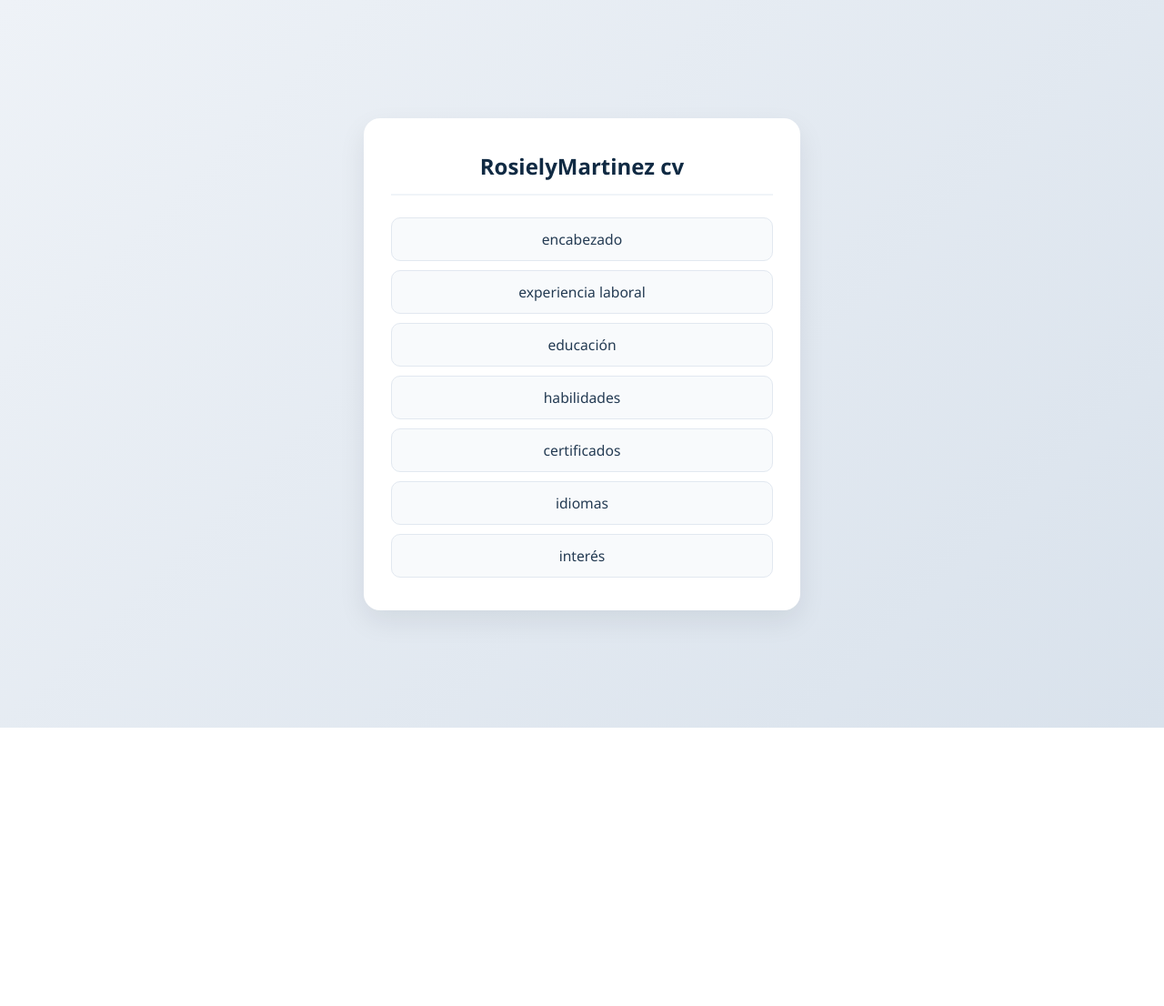
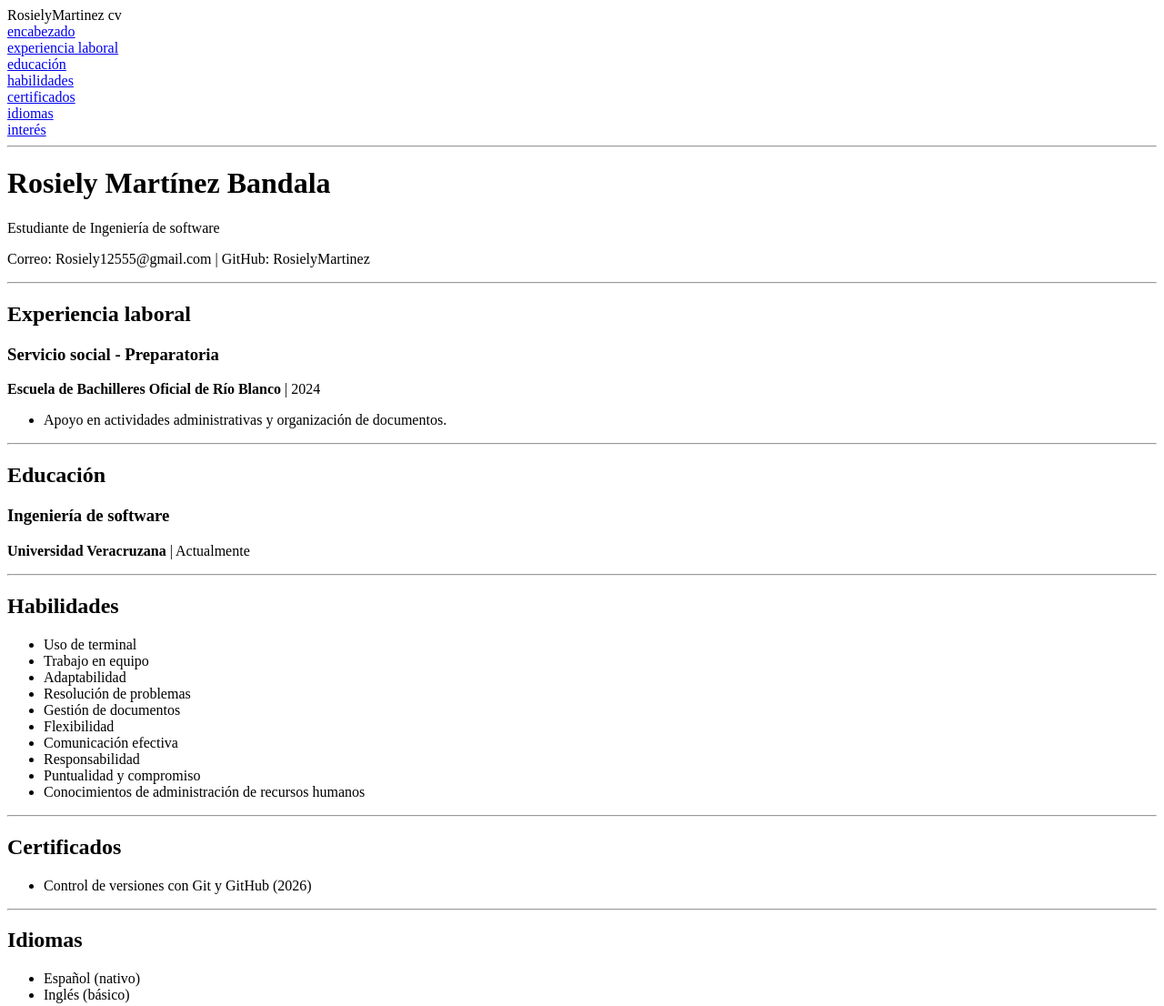
Before and after one commit to RosielyMartinez/micv-2026, a plain HTML site: page index.html in a window 1280 px wide. Shown: the top 1106 px of the page at 91% size. Before the commit the page ends 800 px from the top, so only its background shows below. Drawn offline with Linux system fonts and the light colour scheme.

Commit message:
Actualiza CV con formato HTML sencillo

```diff
--- a/index.html
+++ b/index.html
@@ -2,150 +2,43 @@
 <html lang="es">
 <head>
     <meta charset="UTF-8">
-    <meta name="viewport" content="width=device-width, initial-scale=1.0">
     <title>CV - Rosiely Martínez Bandala</title>
-    <style>
-        * {
-            box-sizing: border-box;
-            margin: 0;
-            padding: 0;
-        }
-        body {
-            font-family: 'Segoe UI', system-ui, -apple-system, sans-serif;
-            background: linear-gradient(135deg, #eef2f7 0%, #d9e2ec 100%);
-            min-height: 100vh;
-            display: flex;
-            justify-content: center;
-            align-items: center;
-            padding: 20px;
-            color: #1f2933;
-        }
-        .tarjeta {
-            background-color: #ffffff;
-            width: 100%;
-            max-width: 480px;
-            padding: 36px 30px;
-            border-radius: 18px;
-            box-shadow: 0 12px 30px rgba(15, 23, 42, 0.08);
-            text-align: center;
-        }
-        h1 {
-            font-size: 1.5rem;
-            font-weight: 700;
-            color: #102a43;
-            margin-bottom: 24px;
-            padding-bottom: 14px;
-            border-bottom: 2px solid #f0f4f8;
-        }
-        .menu {
-            display: flex;
-            flex-direction: column;
-            gap: 10px;
-        }
-        .menu a {
-            display: block;
-            text-decoration: none;
-            background-color: #f8fafc;
-            color: #243b53;
-            padding: 12px 18px;
-            border-radius: 10px;
-            border: 1px solid #e2e8f0;
-            font-size: 0.98rem;
-            font-weight: 500;
-            transition: all 0.2s ease;
-        }
-        .menu a:hover {
-            background-color: #1d4ed8;
-            color: #ffffff;
-            border-color: #1d4ed8;
-            transform: translateY(-2px);
-            box-shadow: 0 4px 12px rgba(29, 78, 216, 0.2);
-        }
-        .seccion {
-            display: none;
-            margin-top: 22px;
-            padding: 20px;
-            background-color: #f8fafc;
-            border: 1px solid #cbd5e1;
-            border-radius: 12px;
-            text-align: left;
-            line-height: 1.5;
-        }
-        .seccion:target {
-            display: block;
-        }
-        .seccion h2 {
-            font-size: 1.15rem;
-            color: #1d4ed8;
-            margin-bottom: 8px;
-        }
-        .seccion h3 {
-            font-size: 1rem;
-            color: #102a43;
-            margin-bottom: 4px;
-        }
-        .seccion p {
-            font-size: 0.92rem;
-            color: #334e68;
-            margin-bottom: 8px;
-        }
-        .seccion ul {
-            padding-left: 20px;
-            font-size: 0.92rem;
-            color: #334e68;
-        }
-        .seccion li {
-            margin-bottom: 4px;
-        }
-        .cerrar {
-            display: inline-block;
-            margin-top: 12px;
-            font-size: 0.85rem;
-            color: #627d98;
-            text-decoration: underline;
-        }
-    </style>
 </head>
 <body>
 
-<div class="tarjeta">
-    <h1>RosielyMartinez cv</h1>
-    <nav class="menu">
-        <a href="#encabezado">encabezado</a>
-        <a href="#experiencia">experiencia laboral</a>
-        <a href="#educacion">educación</a>
-        <a href="#habilidades">habilidades</a>
-        <a href="#certificados">certificados</a>
-        <a href="#idiomas">idiomas</a>
-        <a href="#interes">interés</a>
-    </nav>
+RosielyMartinez cv<br>
+<a href="#encabezado">encabezado</a><br>
+<a href="#experiencia">experiencia laboral</a><br>
+<a href="#educacion">educación</a><br>
+<a href="#habilidades">habilidades</a><br>
+<a href="#certificados">certificados</a><br>
+<a href="#idiomas">idiomas</a><br>
+<a href="#interes">interés</a><br>
 
-    <div id="encabezado" class="seccion">
-        <h2>Rosiely Martínez Bandala</h2>
-        <p>Estudiante de Ingeniería de software / Perfil profesional</p>
+<hr>
+
+<h1 id="encabezado">Rosiely Martínez Bandala</h1>
+<p>Estudiante de Ingeniería de software</p>
 <p>Correo: Rosiely12555@gmail.com | GitHub: RosielyMartinez</p>
-        <a href="#" class="cerrar">Ocultar sección</a>
-    </div>
 
-    <div id="experiencia" class="seccion">
-        <h2>Experiencia laboral</h2>
+<hr>
+
+<h2 id="experiencia">Experiencia laboral</h2>
 <h3>Servicio social - Preparatoria</h3>
-        <p><strong>Escuela de Bachilleres Oficial de Río Blanco</strong> | 2024</p>
+<p><b>Escuela de Bachilleres Oficial de Río Blanco</b> | 2024</p>
 <ul>
     <li>Apoyo en actividades administrativas y organización de documentos.</li>
 </ul>
-        <a href="#" class="cerrar">Ocultar sección</a>
-    </div>
 
-    <div id="educacion" class="seccion">
-        <h2>Educación</h2>
-        <h3>Estudiante de Ingeniería de software</h3>
-        <p><strong>Universidad Veracruzana</strong> | Actualmente</p>
-        <a href="#" class="cerrar">Ocultar sección</a>
-    </div>
+<hr>
 
-    <div id="habilidades" class="seccion">
-        <h2>Habilidades</h2>
+<h2 id="educacion">Educación</h2>
+<h3>Ingeniería de software</h3>
+<p><b>Universidad Veracruzana</b> | Actualmente</p>
+
+<hr>
+
+<h2 id="habilidades">Habilidades</h2>
 <ul>
     <li>Uso de terminal</li>
     <li>Trabajo en equipo</li>
@@ -158,35 +51,29 @@
     <li>Puntualidad y compromiso</li>
     <li>Conocimientos de administración de recursos humanos</li>
 </ul>
-        <a href="#" class="cerrar">Ocultar sección</a>
-    </div>
 
-    <div id="certificados" class="seccion">
-        <h2>Certificados</h2>
+<hr>
+
+<h2 id="certificados">Certificados</h2>
 <ul>
     <li>Control de versiones con Git y GitHub (2026)</li>
 </ul>
-        <a href="#" class="cerrar">Ocultar sección</a>
-    </div>
 
-    <div id="idiomas" class="seccion">
-        <h2>Idiomas</h2>
+<hr>
+
+<h2 id="idiomas">Idiomas</h2>
 <ul>
-            <li>Español (Nativo)</li>
-            <li>Inglés (Básico)</li>
+    <li>Español (nativo)</li>
+    <li>Inglés (básico)</li>
 </ul>
-        <a href="#" class="cerrar">Ocultar sección</a>
-    </div>
 
-    <div id="interes" class="seccion">
-        <h2>Interés</h2>
+<hr>
+
+<h2 id="interes">Interés</h2>
 <ul>
     <li>Desarrollo de software</li>
     <li>Bases de datos</li>
 </ul>
-        <a href="#" class="cerrar">Ocultar sección</a>
-    </div>
-</div>
 
 </body>
 </html>
```
Lines whose indentation alone changed are shown as unchanged.
